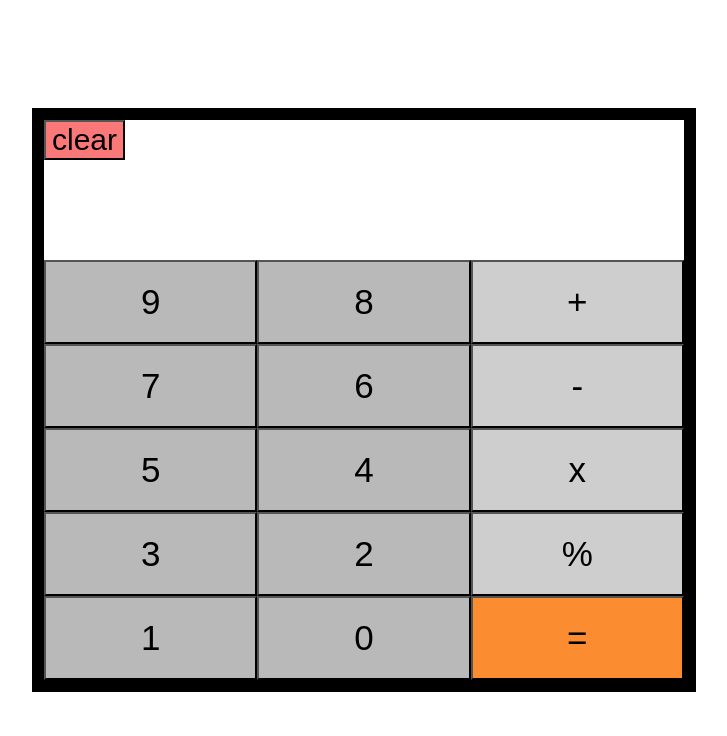
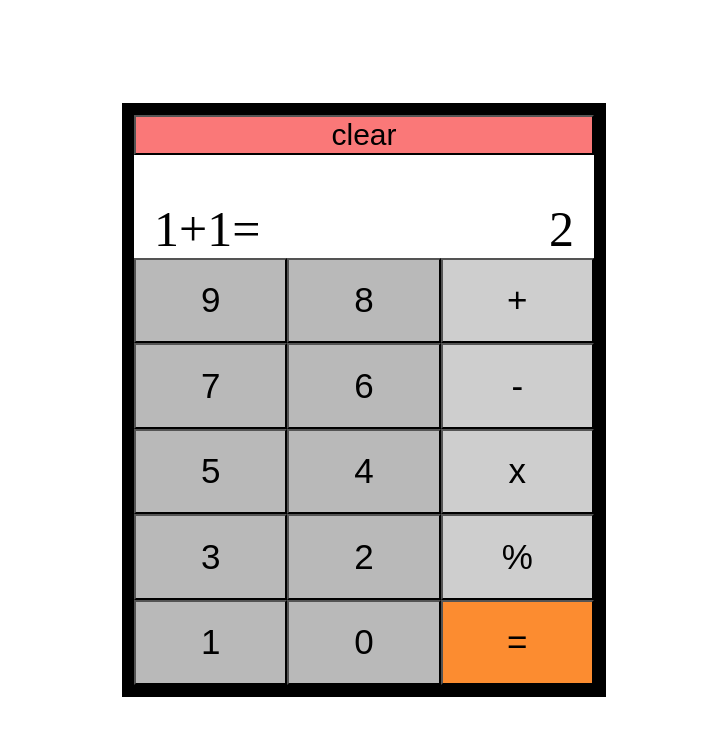
Before and after one commit to m1chael-eads/calculator, a plain HTML site: page index.html in a window 1280 px wide. Shown: the whole page, without its empty margins (276-1003 px from the left). Drawn offline with Linux system fonts and the light colour scheme.

Commit message:
Calculator now has static size. Display text split into expression and result.

```diff
--- a/calculator.js
+++ b/calculator.js
@@ -34,12 +34,20 @@ function operate(op,num1,num2) {
         return divide(num1,num2);
     }
 }
+const expression = document.getElementById('expression');
+expression.classList.add('expression');
+const expText = document.createTextNode("1+1=");
+expression.appendChild(expText);
+const result = document.getElementById('result');
+result.classList.add('result');
+const resText = document.createTextNode('2');
+result.appendChild(resText);
 
-const newDiv = document.createElement("div");
-const text = document.createTextNode("1+1=2");
-newDiv.appendChild(text);
-const location = document.querySelector("display");
-location.appendChild(newDiv);
+
+
+
+
+
 
 console.log(add(5,7));
 console.log(subtract(10,5));
--- a/index.html
+++ b/index.html
@@ -2,7 +2,6 @@
 <html lang="en">
 <head>
     <link rel="stylesheet" href="styles.css">
-    <script src="calculator.js"></script>
     <meta charset="UTF-8">
     <meta name="viewport" content="width=device-width, initial-scale=1.0">
     <title>Document</title>
@@ -11,6 +10,10 @@
     <div class="container">
         <div class="display">
             <button id="clear-button">clear</button>
+            <div id="display-text">
+                <div id="expression"></div>
+                <div id="result"></div>
+            </div>
         </div>
         <div class="keypad">
             <div class="row">
@@ -36,5 +39,6 @@
             </div>
         </div>
     </div>
+    <script src="calculator.js"></script>
 </body>
 </html>
--- a/styles.css
+++ b/styles.css
@@ -10,8 +10,8 @@ html, body {
     display: flex;
     flex-direction: column;
     justify-content: center;
-    width: 50vw;
-    height: 70vh;
+    width: 460px;
+    height: 570px;
     background-color: rgb(101, 241, 246);
     border:  12px solid black;
     justify-content: space-between;
@@ -20,8 +20,23 @@ html, body {
 .display {
     background-color: rgb(255, 255, 255);
     flex: 1;
+    color: black;
+    display: flex;
+    flex-direction: column;
+    justify-content: space-between;
 }
 
+#display-text {
+    margin: 0px;
+    font-size: 50px;
+    flex: 1;
+    display: flex;
+    flex-direction: row;
+    justify-content: space-between;
+    align-items: end;
+    padding-left: 20px;
+    padding-right: 20px;
+}
 .keypad {
     background-color: rgb(96, 229, 234);
     display: flex;
```
